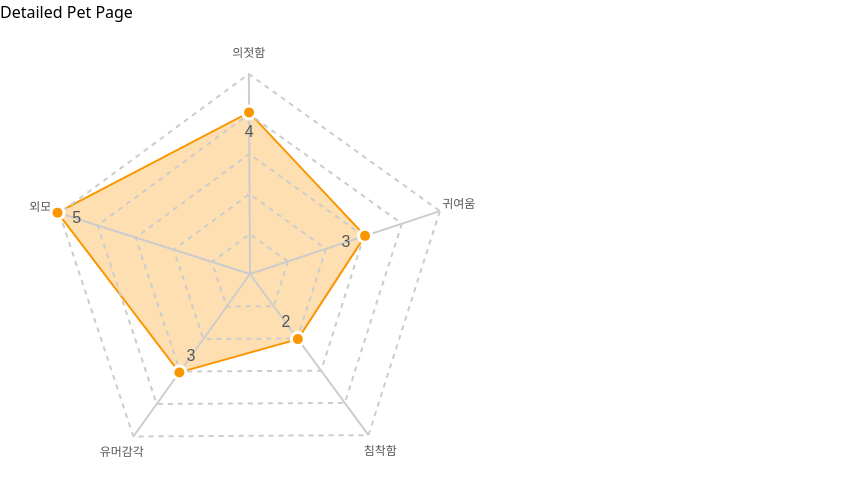
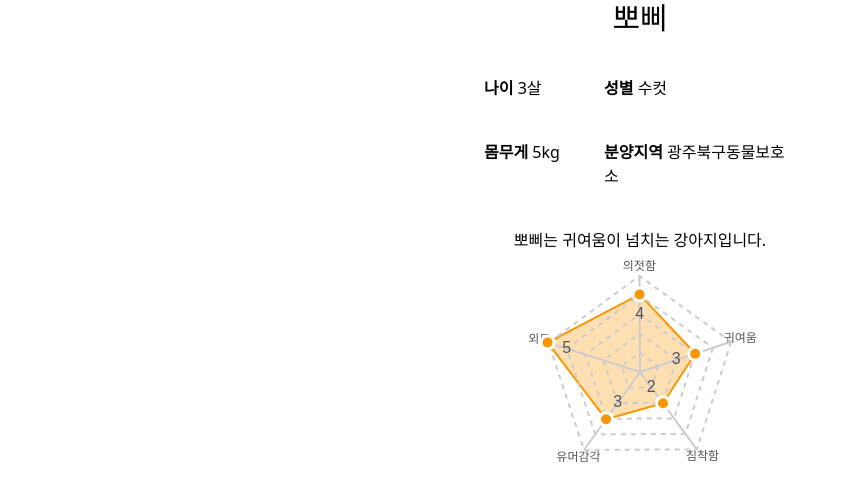
Before and after one commit to Step3-kakao-tech-campus/Team16_FE, a React (Create React App) app: page /about in a window 1280 px wide. Shown: the top 500 px of the page, without its empty margins (0-846 px from the left). Built offline with nearby package versions, Linux system fonts and the light colour scheme.

Commit message:
feat: 페이지 이름 변경, 새로운 컴포넌트 생성
Detailed에서 Detail로 'ed' 삭제
atomic component에 맞게 atom, molecule, organism 컴포넌트 생성
VAC 패턴에 맞게 V컴포넌트 생성, RadarChart는 V컴포넌트가 필요 없어보여 생성하지 않음

```diff
--- a/src/App.tsx
+++ b/src/App.tsx
@@ -1,7 +1,7 @@
 import './App.css';
 import { RecoilRoot } from 'recoil';
 import { Routes, Route, BrowserRouter } from 'react-router-dom';
-import DetailedPetPage from 'pages/DetailedPetPage';
+import DetailPetPage from 'pages/DetailPetPage';
 import Home from 'pages/Home';
 
 function App() {
@@ -10,7 +10,7 @@ function App() {
       <BrowserRouter>
         <Routes>
           <Route path="/" element={<Home />} />
-          <Route path="/about" element={<DetailedPetPage />} />
+          <Route path="/about" element={<DetailPetPage />} />
         </Routes>
       </BrowserRouter>
     </RecoilRoot>
--- a/src/pages/DetailedPetPage.tsx
+++ b/src/components/atoms/RadarChart.tsx
@@ -1,11 +1,14 @@
-import { useEffect, useRef } from 'react';
+import { useRef, useEffect } from 'react';
 
 const drawRadarChart = (
-  canvas: HTMLCanvasElement,
+  canvas: HTMLCanvasElement | null,
   labels: string[],
   data: number[],
   willAnimate: boolean,
 ): void => {
+  if (!canvas) {
+    return;
+  }
   const ctx = canvas.getContext('2d');
   if (!ctx) {
     return;
@@ -130,25 +133,31 @@ const drawRadarChart = (
   animate();
 };
 
-const DetailedPetPage = () => {
+const RadarChart = ({
+  setCanvas,
+  width,
+  height,
+  canvas,
+  labels,
+  data,
+  willAnimate,
+}: {
+  setCanvas: (canvasRef: HTMLCanvasElement | null) => void;
+  width: number;
+  height: number;
+  canvas: HTMLCanvasElement | null;
+  labels: string[];
+  data: number[];
+  willAnimate: boolean;
+}) => {
   const canvasRef = useRef<HTMLCanvasElement>(null);
 
   useEffect(() => {
-    if (!canvasRef.current) {
-      return;
-    }
-    drawRadarChart(canvasRef.current, labels, data, true);
-  }, []);
+    setCanvas(canvasRef.current);
+    drawRadarChart(canvas, labels, data, willAnimate);
+  }, [canvasRef.current]);
 
-  const labels = ['귀여움', '침착함', '유머감각', '외모', '의젓함'];
-  const data = [3, 2, 3, 5, 4]; // 각 항목의 데이터 값
-
-  return (
-    <div>
-      <h1>Detailed Pet Page</h1>
-      <canvas ref={canvasRef} width="500" height="500"></canvas>
-    </div>
-  );
+  return <canvas ref={canvasRef} width={width} height={height} />;
 };
 
-export default DetailedPetPage;
+export default RadarChart;
--- /dev/null
+++ b/src/components/molecules/DetailPetInfo.tsx
@@ -0,0 +1,15 @@
+import VDetailPetInfo from './VDetailPetInfo';
+
+interface DetailPetInfoProps {
+  name: string;
+  age: string;
+  sex: string;
+  weight: number;
+  description: string;
+}
+
+const DetailPetInfo = (data: DetailPetInfoProps) => {
+  return <VDetailPetInfo {...data} />;
+};
+
+export default DetailPetInfo;
--- /dev/null
+++ b/src/components/molecules/VDetailPetInfo.tsx
@@ -0,0 +1,40 @@
+interface VDetailPetInfoProps {
+  name: string;
+  age: string;
+  sex: string;
+  weight: number;
+  description: string;
+}
+
+const VDetailPetInfo = ({
+  name,
+  age,
+  sex,
+  weight,
+  description,
+}: VDetailPetInfoProps) => {
+  return (
+    <div className="flex flex-col gap-10 items-center">
+      <h2 className="text-3xl">{name}</h2>
+      <div className="flex gap-10 justify-around">
+        <div className="w-20">
+          <span className="font-bold">나이</span> {age}{' '}
+        </div>
+        <div className="w-48">
+          <span className="font-bold">성별</span> {sex}
+        </div>
+      </div>
+      <div className="flex gap-10 justify-around">
+        <div className="w-20">
+          <span className="font-bold">몸무게</span> {weight}kg{' '}
+        </div>
+        <div className="w-48">
+          <span className="font-bold">분양지역</span> 광주북구동물보호소
+        </div>
+      </div>
+      <div>{description}</div>
+    </div>
+  );
+};
+
+export default VDetailPetInfo;
--- /dev/null
+++ b/src/components/organisms/DetailPetData.tsx
@@ -0,0 +1,58 @@
+import { useEffect, useState } from 'react';
+import VDetailPetData from './VDetailPetData';
+
+export interface radarChartProps {
+  setCanvas: React.Dispatch<React.SetStateAction<HTMLCanvasElement | null>>;
+  width: number;
+  height: number;
+  canvas: HTMLCanvasElement | null;
+  labels: string[];
+  data: number[];
+  willAnimate: boolean;
+}
+export interface mockDetailPetInfoProps {
+  name: string;
+  age: string;
+  sex: string;
+  weight: number;
+  description: string;
+}
+
+const DetailPetData = () => {
+  const [canvas, setCanvas] = useState<HTMLCanvasElement | null>(null);
+
+  useEffect(() => {
+    if (!canvas) {
+      return;
+    }
+  }, [canvas]);
+
+  const labels = ['귀여움', '침착함', '유머감각', '외모', '의젓함'];
+  const data = [3, 2, 3, 5, 4];
+
+  const mockDetailPetInfo: mockDetailPetInfoProps = {
+    name: '뽀삐',
+    age: '3살',
+    sex: '수컷',
+    weight: 5,
+    description: '뽀삐는 귀여움이 넘치는 강아지입니다.',
+  };
+  const radarChartProps: radarChartProps = {
+    setCanvas,
+    width: 240,
+    height: 240,
+    canvas,
+    labels,
+    data,
+    willAnimate: true,
+  };
+
+  const vDetailPetDataProps = {
+    radarChartProps,
+    mockDetailPetInfoProps: mockDetailPetInfo,
+  };
+
+  return <VDetailPetData {...vDetailPetDataProps} />;
+};
+
+export default DetailPetData;
--- /dev/null
+++ b/src/components/organisms/VDetailPetData.tsx
@@ -0,0 +1,19 @@
+import RadarChart from 'components/atoms/RadarChart';
+import DetailPetInfo from 'components/molecules/DetailPetInfo';
+import { radarChartProps, mockDetailPetInfoProps } from './DetailPetData';
+
+interface Props {
+  radarChartProps: radarChartProps;
+  mockDetailPetInfoProps: mockDetailPetInfoProps;
+}
+
+const VDetailPetData = (props: Props) => {
+  return (
+    <div className="flex flex-col items-center">
+      <DetailPetInfo {...props.mockDetailPetInfoProps} />
+      <RadarChart {...props.radarChartProps} />
+    </div>
+  );
+};
+
+export default VDetailPetData;
--- /dev/null
+++ b/src/pages/DetailPetPage.tsx
@@ -0,0 +1,11 @@
+import DetailPetData from 'components/organisms/DetailPetData';
+
+const DetailedPetPage = () => {
+  return (
+    <div>
+      <DetailPetData />
+    </div>
+  );
+};
+
+export default DetailedPetPage;
```
